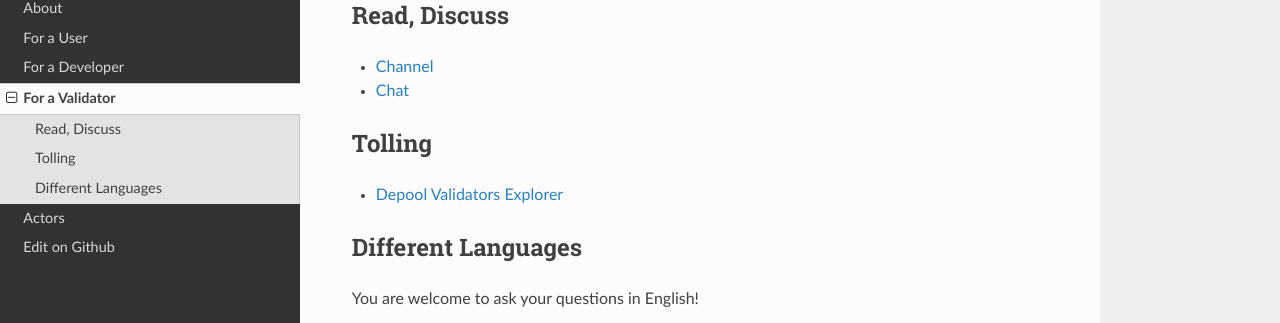
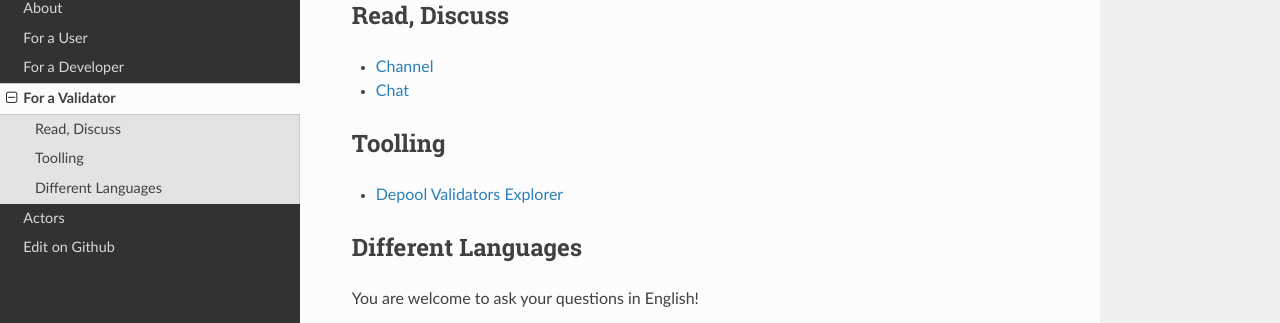
Before and after one commit to OCamlPro/www.freeton.link, a Sphinx documentation site: the page built from sphinx/validator.rst, in a window 1280 px wide. Shown: the part 161-484 px from the top of the page. Built offline with Sphinx 7.4.7 and the Read the Docs theme 2.0.0, drawn with Linux system fonts in a browser that asks for light colours; the version number could not be read and is left out.

Commit message:
petits changements

```diff
--- a/sphinx/developer.rst
+++ b/sphinx/developer.rst
@@ -29,7 +29,7 @@ Documentation
 ~~~~~~~~~~~~~
 * `TON Labs <https://docs.ton.dev>`_
 * `ton.org <https://ton.org/>`_
-* `Publish a Smart-contract <https://habr.com/ru/post/494528/>`_
+* `Publish a Smart-Contract <https://habr.com/ru/post/494528/>`_
 * `TON OS SDK <https://tonlabs.github.io/ton-client-js/>`_
 
 Different Languages
--- a/sphinx/validator.rst
+++ b/sphinx/validator.rst
@@ -6,8 +6,8 @@ Read, Discuss
 * `Channel <https://t.me/ton_validators>`_
 * `Chat <https://t.me/freetonvalidators>`_
 
-Tolling
-~~~~~~~
+Toolling
+~~~~~~~~
 * `Depool Validators Explorer <https://depools.extraton.io/>`_
 
 Different Languages
```
